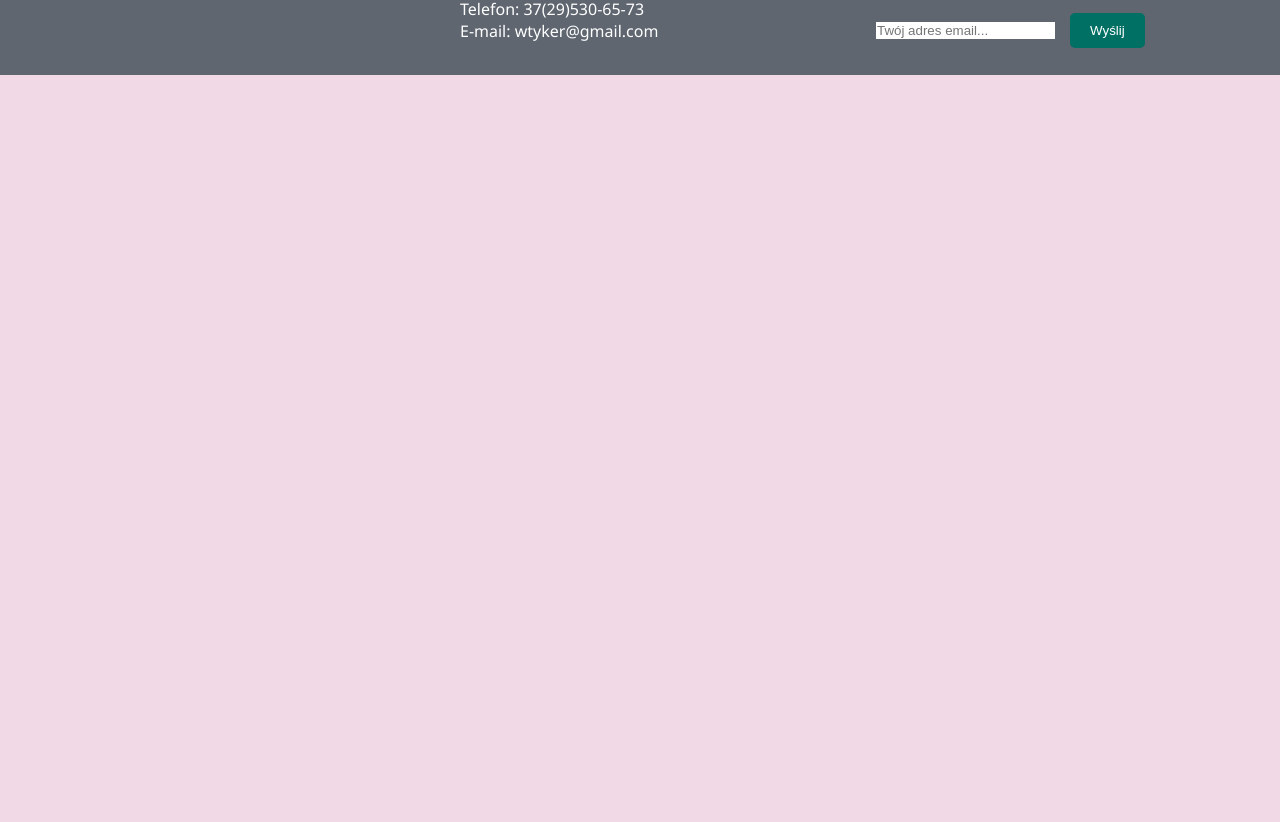
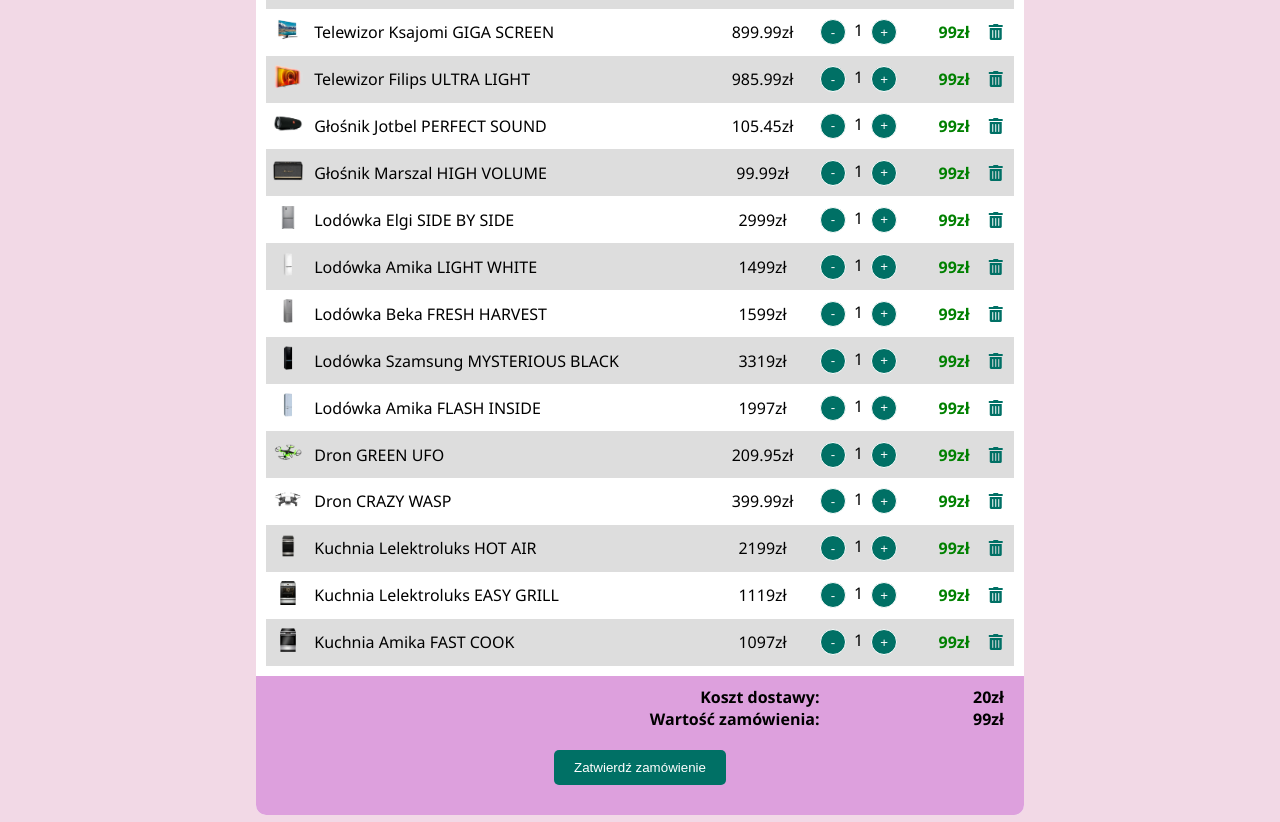
Before and after one commit to ManuLisek/wtyker-react-redux, a React (Create React App) app: page /cart in a window 1280 px wide. Shown: the part 418-1240 px from the top of the page. Before the commit the page ends 800 px from the top, so only its background shows below. Built offline with nearby package versions, Linux system fonts and the light colour scheme.

Commit message:
Add component Cart

```diff
--- a/src/App.jsx
+++ b/src/App.jsx
@@ -3,6 +3,7 @@
 import Home from './Home';
 import ProductsList from './ProductsList/ProductsListContainer';
 import Product from './Product';
+import Cart from './Cart/Cart';
 import MainLayout from './MainLayout';
 
 function App() {
@@ -14,6 +15,7 @@
           <Route exact path='/' component={Home} />
           <Route exact path='/products' component={ProductsList} />
           <Route exact path='/product/:title' component={Product} />
+          <Route exact path='/cart' component={Cart} />
         </Switch>
       </MainLayout>
     </BrowserRouter>
--- /dev/null
+++ b/src/Cart/Cart.jsx
@@ -0,0 +1,162 @@
+import React from 'react';
+import {products} from '../products/products';
+import uuid from 'react-uuid';
+import styled from 'styled-components';
+
+const Container = styled.div`
+width: 60%;
+overflow: hidden;
+/* height: 1%; */
+min-height: 340px;
+background-color: white;
+color: black;
+border-radius: 10px;
+text-align: center;
+border: none;
+display: flex;
+flex-direction: column;
+align-items: center;
+justify-content: center;
+`;
+
+
+const Table = styled.table`
+width: 100%;
+border-spacing: 0;
+padding: 10px;
+min-height: 200px;
+height: 1%;
+`;
+
+const Tr = styled.tr`
+&:nth-child(even){
+    background-color: #ddd;
+}
+`;
+
+const Td = styled.td`
+padding: 1%;
+`;
+
+const TotalPrice = styled(Td)`
+font-weight: bold;
+color: green;
+`;
+
+const CartProduct = styled(Td)`
+text-align: left;
+margin-left: 10px;
+`;
+
+const ProductImg = styled.img`
+width: 30px;
+height: auto;
+`;
+
+const IconTrash = styled.i`
+color: #007065;
+padding: 8px;
+&:hover {
+    cursor: pointer;
+}
+`;
+
+const OrderContainer = styled.div`
+padding: 10px;
+background-color: plum;
+position: relative;
+font-weight: bold;
+width: 100%;
+`;
+
+const OrderSummary = styled.div`
+display: flex;
+text-align: right;
+`;
+
+const Description = styled.p`
+flex: 6;
+`;
+
+const Amount = styled.p`
+flex: 2;
+margin-right: 10px;
+`;
+
+const ButtonConfirm = styled.button`
+background-color: #007065;
+color: white;
+border: none;
+border-radius: 5px;
+padding: 10px 20px;
+margin: 20px;
+&:hover {
+    cursor: pointer;
+}
+`;
+
+const AmountContainer = styled.div`
+display: flex;
+min-width: 90px;
+`;
+
+const ButtonChangeAmount = styled.button`
+width: 26px;
+height: 26px;
+margin: 0 8px;
+color: white;
+border-radius: 50%;
+background-color: #007065;
+border: 1px solid white;
+&:hover {
+    cursor: pointer;
+}
+`;
+
+
+function Cart() {
+
+  const allProductsInCart = products.map(productInCart => {
+    return(
+      <Tr key={uuid()}>
+        <Td><ProductImg src={productInCart.image1}/></Td>
+        <CartProduct>{productInCart.title}</CartProduct>
+        <Td>{productInCart.price}zł</Td>
+        <Td>
+          <AmountContainer>
+            <ButtonChangeAmount>-</ButtonChangeAmount>
+            1
+            <ButtonChangeAmount>+</ButtonChangeAmount>
+          </AmountContainer>
+        </Td>
+        <TotalPrice className="cart-totalPrice">99zł</TotalPrice>
+        <Td><IconTrash className="fas fa-trash-alt"></IconTrash>
+        </Td>
+      </Tr>
+    );
+  });
+
+
+  return (
+    <Container>
+      <Table>
+        <tbody>
+          {allProductsInCart}
+        </tbody>
+      </Table>
+      <OrderContainer>
+        <OrderSummary>
+          <Description>Koszt dostawy:</Description>
+          <Amount>20zł</Amount>
+        </OrderSummary>
+        <OrderSummary>
+          <Description>Wartość zamówienia:</Description>
+          <Amount>99zł</Amount>
+        </OrderSummary>
+        <ButtonConfirm>Zatwierdź zamówienie</ButtonConfirm>
+      </OrderContainer>
+    </Container>
+  );
+}
+
+export default Cart;
--- a/src/Navigation.jsx
+++ b/src/Navigation.jsx
@@ -1,4 +1,5 @@
 import React from 'react';
+import {Link} from 'react-router-dom';
 import logo from './images/Wtyker.png';
 import styled from 'styled-components';
 import Search from './Search/SearchContainer';
@@ -54,9 +55,11 @@
       </div>
       <SearchIconsContainer>
         <Search/>
-        <IconCart className="fas fa-shopping-basket">
-          <QuantityInCart>0</QuantityInCart>
-        </IconCart>
+        <Link to='/cart'>
+          <IconCart className="fas fa-shopping-basket">
+            <QuantityInCart>0</QuantityInCart>
+          </IconCart>
+        </Link>
       </SearchIconsContainer>
     </NavContainer>
   );};
```
